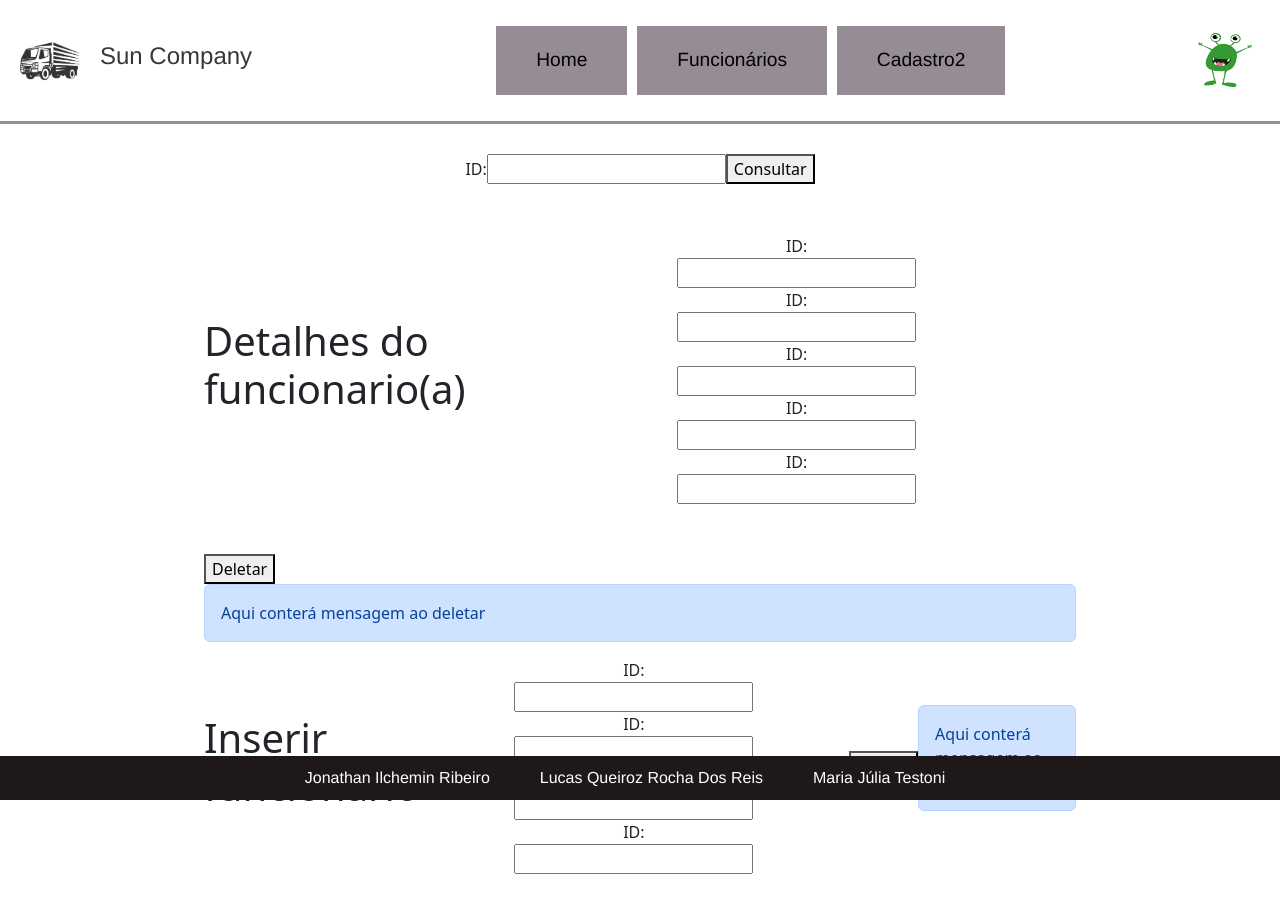
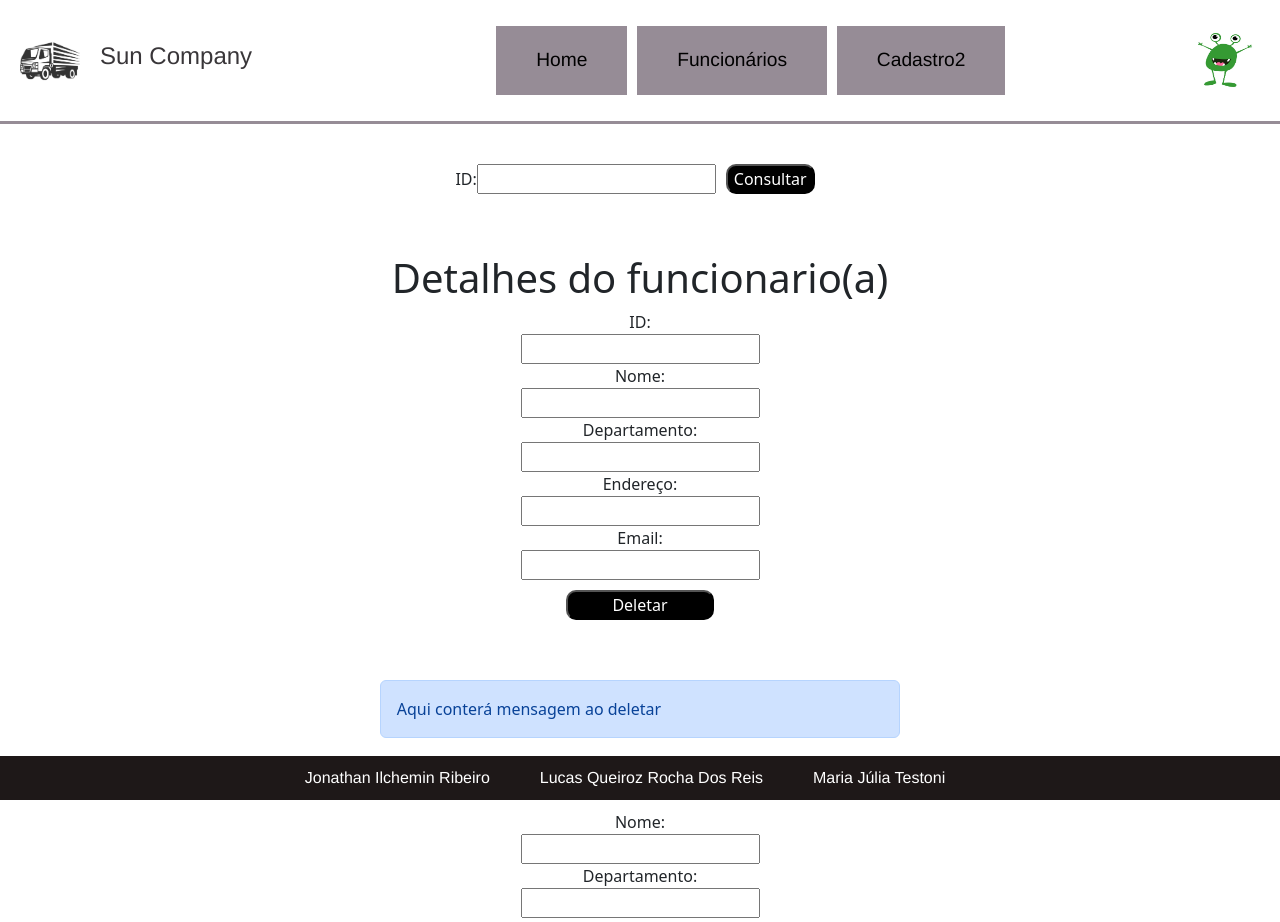
Before and after one commit to majutestoni/TrabalhoWeb, an Angular app: page /cadastro2 in a window 1280 px wide. Shown: the top 922 px of the page. Built offline with nearby package versions, Linux system fonts and the light colour scheme.

Commit message:
feito html

```diff
--- a/src/app/components/cadastro2/cadastro.service.ts
+++ b/src/app/components/cadastro2/cadastro.service.ts
@@ -23,7 +23,7 @@ export class CadastroService {
   }
 
   public inserir(body: any): Observable<Deletar> {
-    return this.http.put<Deletar>(`${URL_API}`, body)
+    return this.http.put<Deletar>(`${URL_API}`, body);
   }
 }
 
--- a/src/app/components/cadastro2/cadastro2.component.html
+++ b/src/app/components/cadastro2/cadastro2.component.html
@@ -7,38 +7,39 @@
     </form>
     <div id="result">
       <form [formGroup]="formValues">
-        <h1>Detalhes do funcionario(a)</h1>
         <div class="container">
+          <h1>Detalhes do funcionario(a)</h1>
           <label for="id">ID:</label> <input formControlName="id" />
-          <label for="nome">ID:</label> <input formControlName="nome" />
-          <label for="departamento">ID:</label>
+          <label for="nome">Nome:</label> <input formControlName="nome" />
+          <label for="departamento">Departamento:</label>
           <input formControlName="departamento" />
-          <label for="endereco">ID:</label>
-          <input formControlName="endereco" /> <label for="email">ID:</label>
+          <label for="endereco">Endereço:</label>
+          <input formControlName="endereco" /> <label for="email">Email:</label>
           <input formControlName="email" />
+          <button (click)="delete()">Deletar</button>
         </div>
       </form>
 
-      <button (click)="delete()">Deletar</button>
-      <div class="alert alert-{{color}}" role="alert">
+      <div class="alert alert-{{ color }}" role="alert">
         {{ mesageDelete }}
       </div>
 
       <form [formGroup]="formInsert">
-        <h1>Inserir funcionario</h1>
         <div class="container">
-          <label for="nome">ID:</label> <input formControlName="nome" />
-          <label for="departamento">ID:</label>
+          <h1>Inserir funcionario</h1>
+          <label for="nome">Nome:</label> <input formControlName="nome" />
+          <label for="departamento">Departamento:</label>
           <input formControlName="departamento" />
-          <label for="endereco">ID:</label>
-          <input formControlName="endereco" /> <label for="email">ID:</label>
+          <label for="endereco">Endereço:</label>
+          <input formControlName="endereco" /> <label for="email">Email:</label>
           <input formControlName="email" />
-        </div>
-        <button (click)="inserir()">Inseirir</button>
-        <div class="alert alert-{{colorInserir}}" role="alert">
-          {{ mesageInserir }}
+          <button (click)="inserir()">Inseirir</button>
         </div>
       </form>
+
+      <div class="alert alert-{{ colorInserir }}" role="alert">
+        {{ mesageInserir }}
+      </div>
     </div>
   </div>
 </body>
--- a/src/app/components/cadastro2/cadastro2.component.scss
+++ b/src/app/components/cadastro2/cadastro2.component.scss
@@ -1,4 +1,4 @@
-body{
+body {
   padding: 5%;
   margin-left: 10%;
   margin-right: 10%;
@@ -13,6 +13,20 @@ body{
   align-items: center;
 }
 
+button {
+  border-radius: 10px;
+  background-color: black;
+  color: white;
+  margin: 10px;
+  width: 30%;
+}
+
+button:hover {
+  background-color: white;
+  border-color: black;
+  color: black;
+}
+
 form {
   margin-bottom: 50px;
   display: flex;
@@ -20,5 +34,4 @@ body{
 }
 
 .field {
-
 }
```
Also changed, not shown: 1 other file (tests, documents, lock files or other folders). Lines whose indentation alone changed are shown as unchanged.
